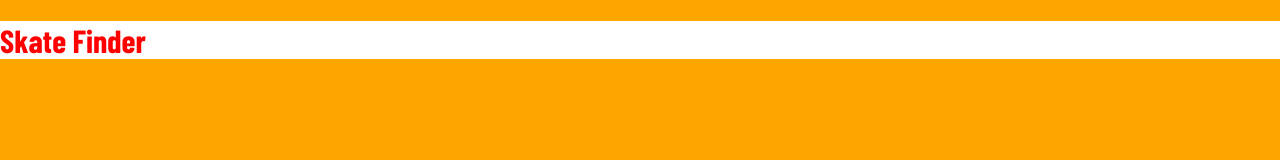
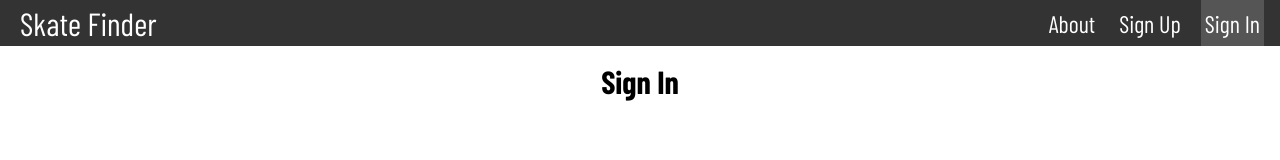
Before and after one commit to JahCSpeed/Skate-Spot-Finder, a React app in the folder skate-spot-finder/: page /sign-in in a window 1280 px wide. Built offline with nearby package versions, Linux system fonts and the light colour scheme.

Commit message:
Added NavBar

```diff
--- a/skate-spot-finder/package.json
+++ b/skate-spot-finder/package.json
@@ -8,8 +8,10 @@
     "@testing-library/user-event": "^13.5.0",
     "react": "^18.2.0",
     "react-dom": "^18.2.0",
+    "react-icons": "^4.8.0",
     "react-router-dom": "^6.11.1",
-    "react-scripts": "5.0.1",
+    "react-scripts": "^5.0.1",
+    "styled-components": "^6.0.0-rc.1",
     "web-vitals": "^2.1.4"
   },
   "scripts": {
--- /dev/null
+++ b/skate-spot-finder/src/NavBar/navbar.js
@@ -0,0 +1,28 @@
+import {Link, useMatch, useResolvedPath} from "react-router-dom";
+export default function NavBar(){
+    return(
+        <nav className="nav">
+            <Link to="/" className="site-title">
+                Skate Finder
+            </Link>
+            <ul>
+                <CustomLink to="/about"> About</CustomLink>
+                <CustomLink to="/sign-up"> Sign Up</CustomLink>
+                <CustomLink to="/sign-in"> Sign In</CustomLink>
+            </ul>
+        </nav>
+    );
+}
+
+function CustomLink({to,children,...props}){
+    const resolvedPath = useResolvedPath(to);
+    const isActice = useMatch({path:resolvedPath.pathname,end:true});
+    return(
+        <li className={isActice? "active" : ""}>
+            <Link to={to} {...props}>
+                {children}
+            </Link>
+        </li>
+    );
+
+}
--- /dev/null
+++ b/skate-spot-finder/src/Pages/about.js
@@ -0,0 +1,3 @@
+export default function About(){
+    return <h1>About</h1>
+}
--- /dev/null
+++ b/skate-spot-finder/src/Pages/home.js
@@ -0,0 +1,3 @@
+export default function Home(){
+    return <h1>Home</h1>
+}
--- /dev/null
+++ b/skate-spot-finder/src/Pages/signIn.js
@@ -0,0 +1,3 @@
+export default function SignIn(){
+    return <h1>Sign In</h1>
+}
--- /dev/null
+++ b/skate-spot-finder/src/Pages/signUp.js
@@ -0,0 +1,3 @@
+export default function SignUp(){
+    return <h1>Sign Up</h1>
+}
--- a/skate-spot-finder/src/index.css
+++ b/skate-spot-finder/src/index.css
@@ -1,3 +1,6 @@
+*{
+  box-sizing: border-box;
+}
 body {
   margin: 0;
   font-family: -apple-system, BlinkMacSystemFont, 'Segoe UI', 'Roboto', 'Oxygen',
@@ -7,10 +10,47 @@ body {
   font-family: 'Barlow Condensed', sans-serif;
 }
 
+.container{
+  margin: 1rem;
+  text-align: center;
+}
+
 code {
   font-family: source-code-pro, Menlo, Monaco, Consolas, 'Courier New',
     monospace;
 }
-:root{
-  background-color: orange;
+.nav{
+  background-color: #333;
+  color: white;
+  display:flex;
+  justify-content: space-between;
+  align-items: stretch;
+  gap: 2rem;
+  padding: 0 1rem;
+  font-size: 1.5rem;
 }
+.nav a{
+  color: inherit;
+  text-decoration: none;
+  height: 100%;
+  display: flex;
+  align-items: center;
+  padding: .25rem;
+}
+.site-title{
+  font-size: 2rem;
+  text-decoration: none;
+}
+.nav ul{
+  padding: 0;
+  margin: 0;
+  list-style: none;
+  display: flex;
+  gap: 1rem;
+}
+.nav li.active{
+  background-color: #555;
+}
+.nav li:hover{
+  background-color: #777;
+}
--- a/skate-spot-finder/src/index.js
+++ b/skate-spot-finder/src/index.js
@@ -2,9 +2,15 @@ import React from 'react';
 import Landing from './landing-page/landing.js'
 import ReactDOM from 'react-dom/client';
 import './index.css';
+import { BrowserRouter } from 'react-router-dom';
+
 
 
 const root = ReactDOM.createRoot(document.getElementById('root'));
 root.render(
-  <Landing />
+  <React.StrictMode>
+    <BrowserRouter>
+      <Landing />
+    </BrowserRouter>
+  </React.StrictMode>
 );
--- a/skate-spot-finder/src/landing-page/landing.css
+++ b/skate-spot-finder/src/landing-page/landing.css
@@ -1,5 +1,18 @@
+*{
+    padding: 0px;
+    margin: 0px;
+}
 .title{
     color: red;
     background-color: white;
     font-family: 'Barlow Condensed', sans-serif;
+    font-size: 5rem;
+    margin: 1rem;
+    padding: 0.5rem;
 }
+.headerDiv{
+    display: flex;
+    justify-content: center;
+    align-items: center;
+    padding: 1rem;
+}
--- a/skate-spot-finder/src/landing-page/landing.js
+++ b/skate-spot-finder/src/landing-page/landing.js
@@ -1,17 +1,25 @@
 import React from 'react'
 import "./landing.css"
-import {
-    BrowserRouter as Router,
-    Switch,
-    Route
-} from 'react-router-dom'
-const title = <h1 className='title'>Skate Finder</h1>
+import NavBar from '../NavBar/navbar';
+import About from '../Pages/about';
+import SignIn from '../Pages/signIn';
+import SignUp from '../Pages/signUp';
+import Home from '../Pages/home';
+import{Route, Routes} from "react-router-dom";
 function Landing() {
-    return(
-        <div>
-            <h1 className='title'>Skate Finder</h1>
-        </div>
+    return (
+        <>
+            <NavBar />
+            <div className='container'>
+                <Routes>
+                    <Route path = "/" element = {<Home />} />
+                    <Route path = "/about" element = {<About />} />
+                    <Route path = "/sign-up" element = {<SignUp />} />
+                    <Route path = "/sign-in" element = {<SignIn />} />
+
+                </Routes>
+            </div>
+        </>
     );
-
 }
 export default Landing
```
Also changed, not shown: 1 other file.
